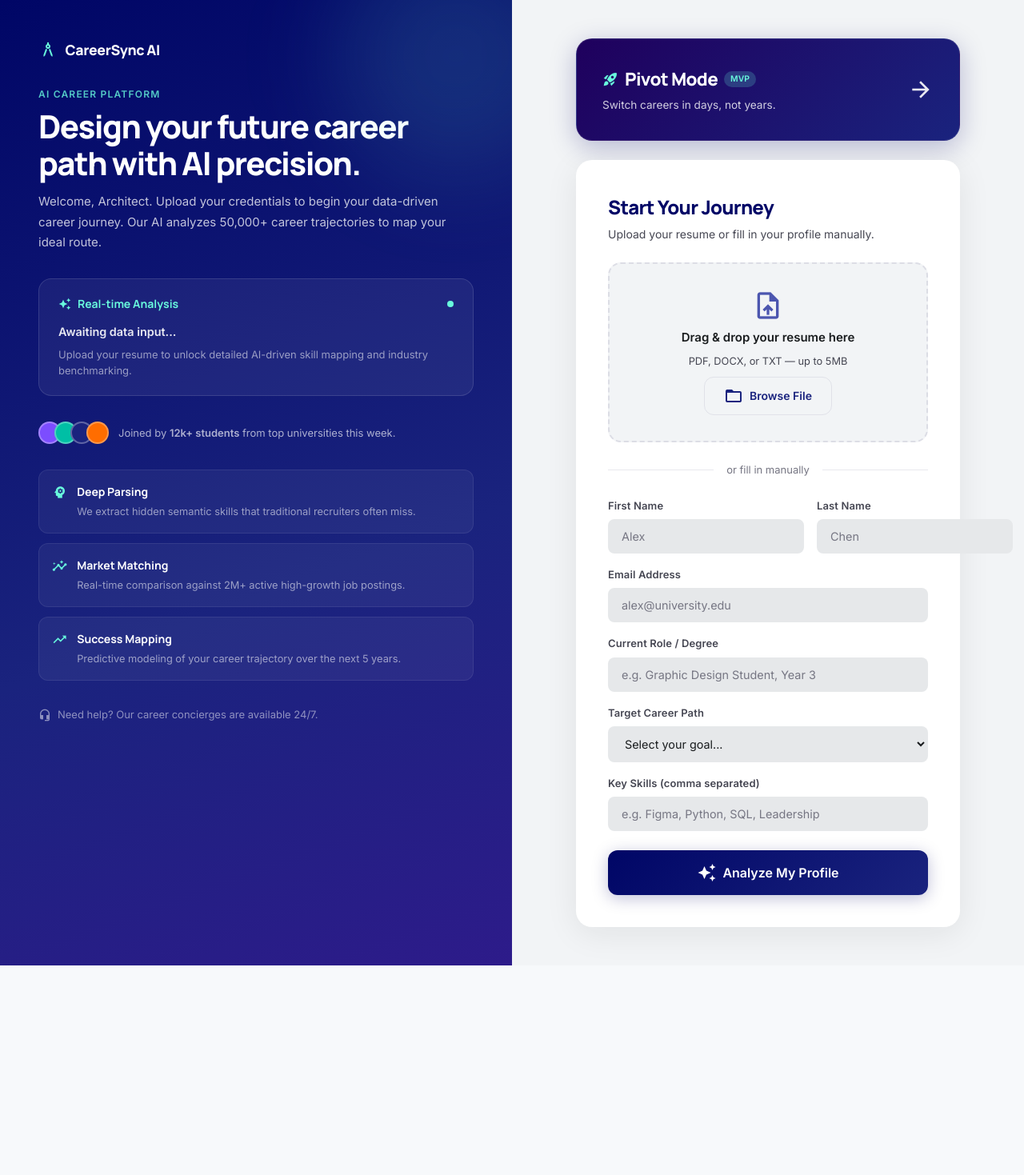
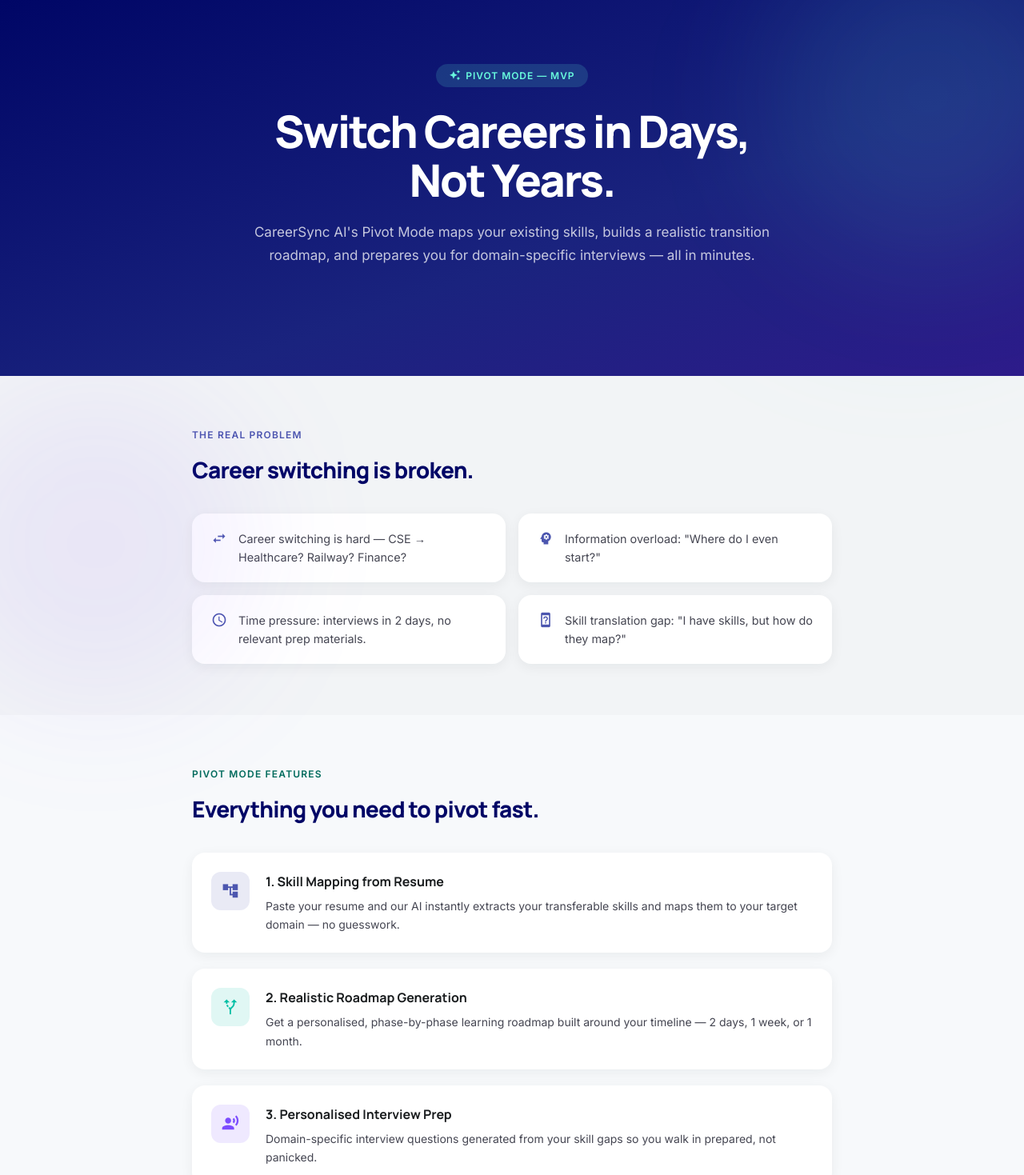
Before and after one commit to RainboeStrykr/careersync-ai, a React (Vite) app in the folder frontend/: page /onboarding in a window 1280 px wide. Shown: the top 1469 px of the page at 80% size. Before the commit the page ends 1207 px from the top, so only its background shows below. Built offline with nearby package versions, Linux system fonts and the light colour scheme.

Commit message:
created onboarding page

```diff
--- a/frontend/src/pages/Onboarding.jsx
+++ b/frontend/src/pages/Onboarding.jsx
@@ -1,164 +1,177 @@
-import { Link, useNavigate } from 'react-router-dom';
-import { useState } from 'react';
+import { Link } from 'react-router-dom';
+
+const PROBLEMS = [
+  { icon: 'swap_horiz',    text: 'Career switching is hard — CSE → Healthcare? Railway? Finance?' },
+  { icon: 'psychology',    text: 'Information overload: "Where do I even start?"' },
+  { icon: 'schedule',      text: 'Time pressure: interviews in 2 days, no relevant prep materials.' },
+  { icon: 'device_unknown',text: 'Skill translation gap: "I have skills, but how do they map?"' },
+];
+
+const FEATURES = [
+  {
+    icon: 'account_tree',
+    title: 'Skill Mapping from Resume',
+    desc: 'Paste your resume and our AI instantly extracts your transferable skills and maps them to your target domain — no guesswork.',
+  },
+  {
+    icon: 'alt_route',
+    title: 'Realistic Roadmap Generation',
+    desc: 'Get a personalised, phase-by-phase learning roadmap built around your timeline — 2 days, 1 week, or 1 month.',
+  },
+  {
+    icon: 'record_voice_over',
+    title: 'Personalised Interview Prep',
+    desc: 'Domain-specific interview questions generated from your skill gaps so you walk in prepared, not panicked.',
+  },
+];
 
 export default function Onboarding() {
-  const navigate = useNavigate();
-  const [loading, setLoading] = useState(false);
+  return (
+    <div className="onboarding-page" style={{ overflowY: 'auto', minHeight: '100vh' }}>
 
-  const handleAnalyze = (e) => {
-    e.preventDefault();
-    setLoading(true);
-    setTimeout(() => {
-      navigate('/dashboard');
-    }, 1800);
-  };
+      {/* ── Hero ── */}
+      <section style={{
+        background: 'linear-gradient(160deg, var(--primary) 0%, var(--primary-container) 60%, #2d1b8a 100%)',
+        color: '#fff',
+        padding: '5rem 2rem 6rem',
+        textAlign: 'center',
+        position: 'relative',
+        overflow: 'hidden',
+      }}>
+        {/* glow */}
+        <div style={{
+          position: 'absolute', top: '-80px', right: '-80px',
+          width: '400px', height: '400px',
+          background: 'rgba(104,250,221,0.1)',
+          borderRadius: '9999px', filter: 'blur(80px)', pointerEvents: 'none',
+        }} />
 
-  return (
-    <div className="onboarding-page">
-      <div className="onboarding-layout">
-        <aside className="onboarding-left">
-          <div className="brand-logo">
-            <span className="material-icons brand-icon">architecture</span>
-            <span className="brand-name">CareerSync AI</span>
+        <div style={{ position: 'relative', maxWidth: '720px', margin: '0 auto' }}>
+          <div style={{ display: 'inline-flex', alignItems: 'center', gap: '0.4rem',
+            background: 'rgba(104,250,221,0.15)', color: 'var(--secondary-container)',
+            borderRadius: '9999px', padding: '0.3rem 1rem', fontSize: '0.75rem',
+            fontWeight: 700, letterSpacing: '0.08em', textTransform: 'uppercase',
+            marginBottom: '1.5rem' }}>
+            <span className="material-icons" style={{ fontSize: '0.9rem' }}>auto_awesome</span>
+            Pivot Mode — MVP
           </div>
 
-          <div className="hero-content">
-            <p className="hero-label">AI Career Platform</p>
-            <h1 className="hero-headline">Design your future career path with AI precision.</h1>
-            <p className="hero-subtext">
-              Welcome, Architect. Upload your credentials to begin your data-driven career journey. Our AI analyzes 50,000+ career trajectories to map your ideal route.
+          <h1 style={{
+            fontFamily: "'Manrope', sans-serif",
+            fontSize: 'clamp(2.25rem, 5vw, 3.5rem)',
+            fontWeight: 800, lineHeight: 1.1,
+            letterSpacing: '-0.04em', marginBottom: '1.25rem',
+          }}>
+            Switch Careers in Days,<br />Not Years.
+          </h1>
+
+          <p style={{ fontSize: '1.0625rem', color: 'rgba(255,255,255,0.75)', lineHeight: 1.7, marginBottom: '2.5rem' }}>
+            CareerSync AI's Pivot Mode maps your existing skills, builds a realistic transition roadmap,
+            and prepares you for domain-specific interviews — all in minutes.
           </p>
+
+          {/*
+          <Link to="/pivot" className="btn-primary" style={{ justifyContent: 'center', fontSize: '1rem', padding: '0.9rem 2.5rem' }}>
+            <span className="material-icons">rocket_launch</span>
+            Launch Pivot Mode
+          </Link>
+          */}
         </div>
+      </section>
 
-          <div className="ai-live-panel">
-            <div className="ai-live-header">
-              <span className="material-icons">auto_awesome</span>
-              <span>Real-time Analysis</span>
-              <div className="pulse-dot"></div>
+      {/* ── The Real Problem ── */}
+      <section style={{ background: 'var(--surface-low)', padding: '4rem 2rem' }}>
+        <div style={{ maxWidth: '800px', margin: '0 auto' }}>
+          <p style={{ fontSize: '0.75rem', fontWeight: 700, color: 'var(--primary-mid)',
+            textTransform: 'uppercase', letterSpacing: '0.1em', marginBottom: '0.75rem' }}>
+            The Real Problem
+          </p>
+          <h2 style={{ fontFamily: "'Manrope', sans-serif", fontSize: '1.75rem',
+            fontWeight: 800, color: 'var(--primary)', letterSpacing: '-0.03em', marginBottom: '2rem' }}>
+            Career switching is broken.
+          </h2>
+
+          <div style={{ display: 'grid', gridTemplateColumns: 'repeat(auto-fit, minmax(280px, 1fr))', gap: '1rem' }}>
+            {PROBLEMS.map(({ icon, text }) => (
+              <div key={text} style={{
+                background: 'var(--surface-lowest)', borderRadius: 'var(--radius-xl)',
+                padding: '1.25rem 1.5rem', boxShadow: 'var(--shadow-card)',
+                display: 'flex', alignItems: 'flex-start', gap: '0.875rem',
+              }}>
+                <span className="material-icons" style={{ color: 'var(--primary-mid)', fontSize: '1.25rem', marginTop: '0.1rem', flexShrink: 0 }}>{icon}</span>
+                <p style={{ fontSize: '0.9rem', color: 'var(--on-surface-variant)', lineHeight: 1.6, margin: 0 }}>{text}</p>
               </div>
-            <p className="ai-awaiting">Awaiting data input...</p>
-            <p className="ai-hint">Upload your resume to unlock detailed AI-driven skill mapping and industry benchmarking.</p>
-          </div>
-
-          <div className="social-proof">
-            <div className="avatars">
-              <div className="avatar" style={{background: '#7C4DFF'}}></div>
-              <div className="avatar" style={{background: '#00BFA5'}}></div>
-              <div className="avatar" style={{background: '#1A237E'}}></div>
-              <div className="avatar" style={{background: '#FF6D00'}}></div>
-            </div>
-            <span>Joined by <strong>12k+ students</strong> from top universities this week.</span>
-          </div>
-
-          <div className="feature-grid">
-            <div className="feature-card">
-              <span className="material-icons feature-icon">psychology</span>
-              <div>
-                <h4>Deep Parsing</h4>
-                <p>We extract hidden semantic skills that traditional recruiters often miss.</p>
+            ))}
           </div>
         </div>
-            <div className="feature-card">
-              <span className="material-icons feature-icon">insights</span>
+      </section>
+
+      {/* ── Features ── */}
+      <section style={{ background: 'var(--surface)', padding: '4rem 2rem' }}>
+        <div style={{ maxWidth: '800px', margin: '0 auto' }}>
+          <p style={{ fontSize: '0.75rem', fontWeight: 700, color: 'var(--secondary)',
+            textTransform: 'uppercase', letterSpacing: '0.1em', marginBottom: '0.75rem' }}>
+            Pivot Mode Features
+          </p>
+          <h2 style={{ fontFamily: "'Manrope', sans-serif", fontSize: '1.75rem',
+            fontWeight: 800, color: 'var(--primary)', letterSpacing: '-0.03em', marginBottom: '2rem' }}>
+            Everything you need to pivot fast.
+          </h2>
+
+          <div style={{ display: 'flex', flexDirection: 'column', gap: '1.25rem' }}>
+            {FEATURES.map(({ icon, title, desc }, i) => (
+              <div key={title} style={{
+                background: 'var(--surface-lowest)', borderRadius: 'var(--radius-xl)',
+                padding: '1.5rem', boxShadow: 'var(--shadow-card)',
+                display: 'flex', alignItems: 'flex-start', gap: '1.25rem',
+              }}>
+                <div style={{
+                  width: '48px', height: '48px', borderRadius: 'var(--radius-lg)',
+                  background: i === 0 ? 'rgba(76,86,175,0.12)' : i === 1 ? 'rgba(0,191,165,0.12)' : 'rgba(124,77,255,0.12)',
+                  display: 'flex', alignItems: 'center', justifyContent: 'center', flexShrink: 0,
+                }}>
+                  <span className="material-icons" style={{
+                    color: i === 0 ? 'var(--primary-mid)' : i === 1 ? 'var(--teal-accent)' : 'var(--violet-accent)',
+                    fontSize: '1.4rem',
+                  }}>{icon}</span>
+                </div>
                 <div>
-                <h4>Market Matching</h4>
-                <p>Real-time comparison against 2M+ active high-growth job postings.</p>
+                  <h3 style={{ fontFamily: "'Manrope', sans-serif", fontSize: '1rem',
+                    fontWeight: 700, color: 'var(--on-surface)', marginBottom: '0.35rem' }}>
+                    {i + 1}. {title}
+                  </h3>
+                  <p style={{ fontSize: '0.875rem', color: 'var(--on-surface-variant)', lineHeight: 1.65, margin: 0 }}>{desc}</p>
                 </div>
               </div>
-            <div className="feature-card">
-              <span className="material-icons feature-icon">trending_up</span>
-              <div>
-                <h4>Success Mapping</h4>
-                <p>Predictive modeling of your career trajectory over the next 5 years.</p>
+            ))}
           </div>
         </div>
+      </section>
+
+      {/* ── CTA ── */}
+      <section style={{
+        background: 'linear-gradient(135deg, var(--primary), var(--primary-container))',
+        padding: '4rem 2rem', textAlign: 'center',
+      }}>
+        <div style={{ maxWidth: '560px', margin: '0 auto' }}>
+          <h2 style={{ fontFamily: "'Manrope', sans-serif", fontSize: '2rem',
+            fontWeight: 800, color: '#fff', letterSpacing: '-0.03em', marginBottom: '1rem' }}>
+            Ready to make your move?
+          </h2>
+          <p style={{ color: 'rgba(255,255,255,0.75)', fontSize: '1rem', lineHeight: 1.7, marginBottom: '2rem' }}>
+            Paste your resume, pick your target domain, and get your personalised career pivot plan in minutes.
+          </p>
+          <Link to="/pivot" className="btn-primary" style={{
+            justifyContent: 'center', fontSize: '1rem', padding: '0.9rem 2.5rem',
+            background: 'rgba(255,255,255,0.15)', boxShadow: 'none',
+            border: '1px solid rgba(255,255,255,0.25)',
+          }}>
+            <span className="material-icons">rocket_launch</span>
+            Get Started — It's Free
+          </Link>
         </div>
+      </section>
 
-          <div className="help-note">
-            <span className="material-icons">headset_mic</span>
-            Need help? Our career concierges are available 24/7.
-          </div>
-        </aside>
-
-        <main className="onboarding-right" style={{ flexDirection: 'column', gap: '1.5rem', justifyContent: 'center' }}>
-
-          <Link to="/pivot" style={{ textDecoration: 'none', display: 'block', width: '100%', maxWidth: '480px' }}>
-            <div className="onboarding-card" style={{ background: 'linear-gradient(135deg, var(--tertiary), var(--primary-container))', padding: '2rem', boxShadow: '0 8px 32px rgba(0,6,102,0.25)', border: '1px solid rgba(255,255,255,0.1)', cursor: 'pointer', display: 'flex', alignItems: 'center', justifyContent: 'space-between', transition: 'transform 0.2s cubic-bezier(0.4,0,0.2,1)', marginBottom: 0 }}>
-              <div>
-                <div style={{ display:'flex', alignItems:'center', gap: '0.5rem', marginBottom: '0.25rem' }}>
-                  <span className="material-icons" style={{ color: 'var(--secondary-container)', fontSize: '1.25rem' }}>rocket_launch</span>
-                  <h2 style={{ color: 'white', margin: 0, fontSize: '1.4rem' }}>Pivot Mode</h2>
-                  <span style={{ fontSize: '0.65rem', background: 'rgba(104,250,221,0.2)', color: 'var(--secondary-container)', padding: '2px 8px', borderRadius: '12px', fontWeight: 700 }}>MVP</span>
-                </div>
-                <p style={{ color: 'rgba(255,255,255,0.8)', margin: 0, fontSize: '0.85rem' }}>Switch careers in days, not years.</p>
-              </div>
-              <span className="material-icons" style={{ color: 'white', fontSize: '2rem', opacity: 0.9 }}>arrow_forward</span>
-            </div>
-          </Link>
-
-          <div className="onboarding-card">
-            <h2>Start Your Journey</h2>
-            <p className="card-subtext">Upload your resume or fill in your profile manually.</p>
-
-            <div className="upload-zone" id="uploadZone">
-              <span className="material-icons upload-icon">upload_file</span>
-              <p className="upload-title">Drag & drop your resume here</p>
-              <p className="upload-hint">PDF, DOCX, or TXT — up to 5MB</p>
-              <label className="btn-secondary" htmlFor="resumeInput">
-                <span className="material-icons">folder_open</span> Browse File
-              </label>
-              <input type="file" id="resumeInput" accept=".pdf,.doc,.docx,.txt" hidden />
-            </div>
-
-            <div className="divider"><span>or fill in manually</span></div>
-
-            <form className="profile-form" id="profileForm" onSubmit={handleAnalyze}>
-              <div className="form-row">
-                <div className="form-group">
-                  <label htmlFor="firstName">First Name</label>
-                  <input type="text" id="firstName" placeholder="Alex" />
-                </div>
-                <div className="form-group">
-                  <label htmlFor="lastName">Last Name</label>
-                  <input type="text" id="lastName" placeholder="Chen" />
-                </div>
-              </div>
-              <div className="form-group">
-                <label htmlFor="email">Email Address</label>
-                <input type="email" id="email" placeholder="alex@university.edu" />
-              </div>
-              <div className="form-group">
-                <label htmlFor="currentRole">Current Role / Degree</label>
-                <input type="text" id="currentRole" placeholder="e.g. Graphic Design Student, Year 3" />
-              </div>
-              <div className="form-group">
-                <label htmlFor="targetRole">Target Career Path</label>
-                <select id="targetRole" defaultValue="">
-                  <option value="" disabled>Select your goal...</option>
-                  <option>UX / Product Design</option>
-                  <option>Software Engineering</option>
-                  <option>Data Science & AI</option>
-                  <option>Product Management</option>
-                  <option>Digital Marketing</option>
-                  <option>Finance & Investment</option>
-                </select>
-              </div>
-              <div className="form-group">
-                <label htmlFor="skills">Key Skills (comma separated)</label>
-                <input type="text" id="skills" placeholder="e.g. Figma, Python, SQL, Leadership" />
-              </div>
-
-              <button type="submit" className="btn-primary" id="analyzeBtn" disabled={loading} style={{ width: '100%', justifyContent:'center' }}>
-                {loading ? (
-                  <><span className="material-icons" style={{ animation: 'spin 1s linear infinite' }}>autorenew</span> Analyzing...</>
-                ) : (
-                  <><span className="material-icons">auto_awesome</span> Analyze My Profile</>
-                )}
-              </button>
-            </form>
-          </div>
-        </main>
-      </div>
     </div>
   );
 }
```
Lines whose indentation alone changed are shown as unchanged.
